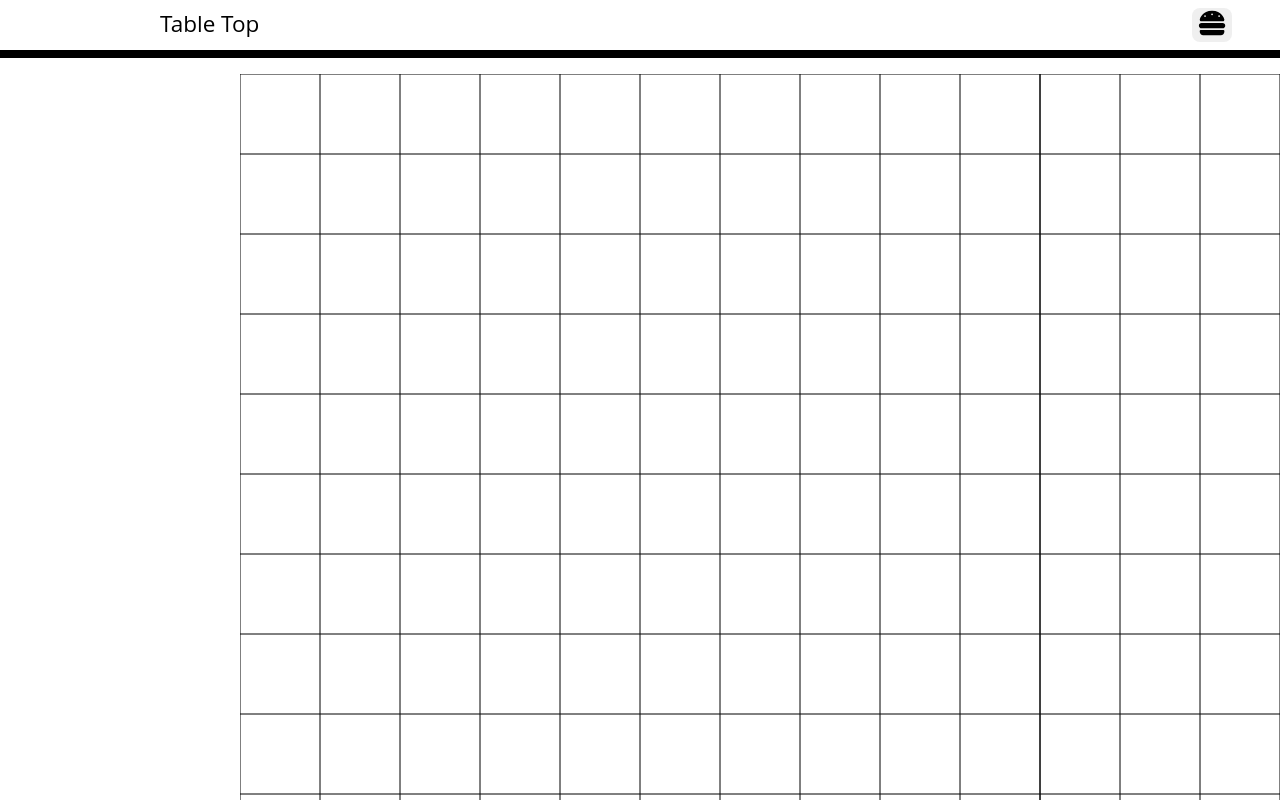
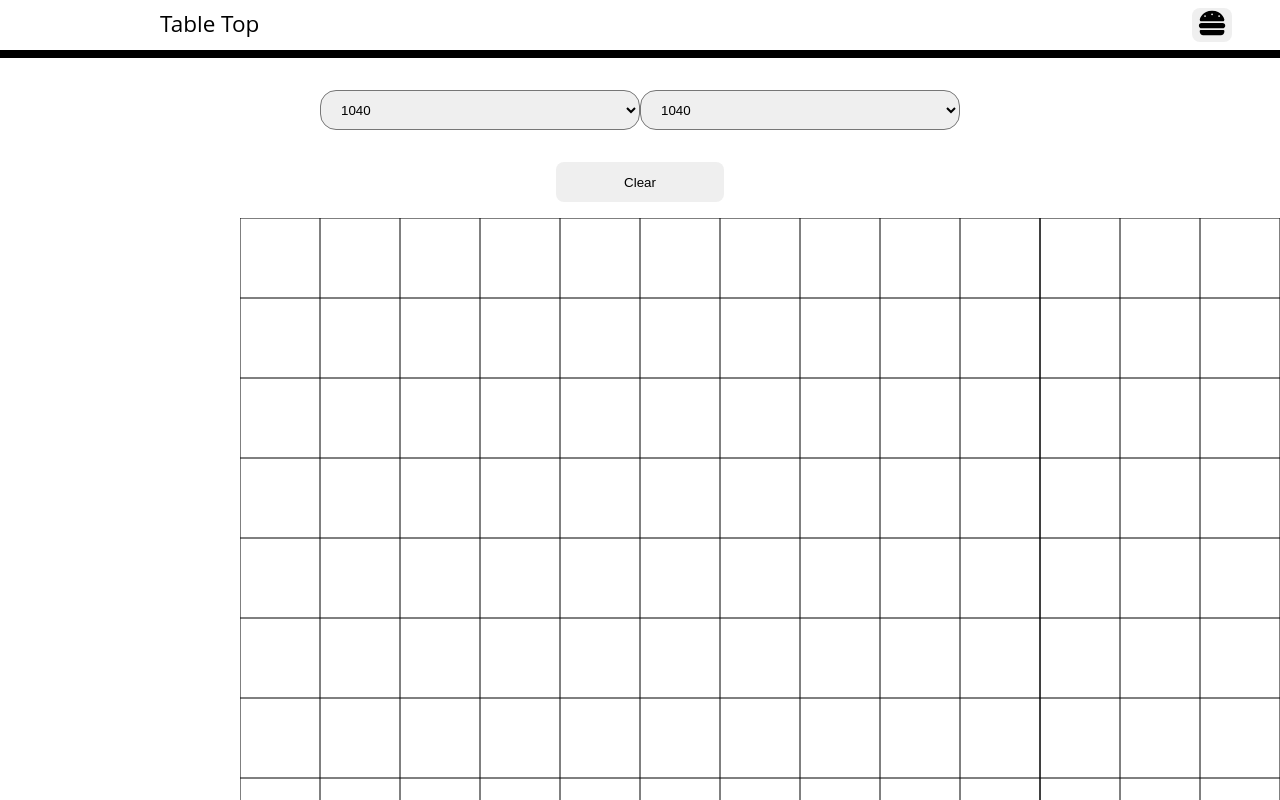
Before and after one commit to tlonergan/table-top, a React (Create React App) app: page / in a window 1280 px wide. Shown: the top 800 px of the page. Built offline with nearby package versions, Linux system fonts and the light colour scheme.

Commit message:
Some controls around the canvas

```diff
--- a/src/components/canvasContainer.jsx
+++ b/src/components/canvasContainer.jsx
@@ -11,7 +11,7 @@ const CanvasContainer = () => {
         const ctx = mapCanvas.current.getContext("2d");
 
         if(!isInitialized)
-        drawGrid(ctx);
+            drawGrid(ctx);
     });
 
     const drawGrid = (ctx) => {
@@ -56,8 +56,41 @@ const CanvasContainer = () => {
         setIsInitialized(true);
     };
 
+    const onClearClick = () => {
+        const ctx = mapCanvas.current.getContext("2d");
+
+        const canvasWidth = mapCanvas.current.width;
+        const canvasHeight = mapCanvas.current.height;
+
+        ctx.clearRect(0, 0, canvasHeight, canvasWidth);
+
+        setIsInitialized(false);
+    };
+
+    const onHeightChange = (e) => {
+        mapCanvas.current.height = e.target.value;
+        setIsInitialized(false);
+    };
+
+    const onWidthChange = (e) => {
+        mapCanvas.current.width = e.target.value;
+        setIsInitialized(false);};
+
     return (
         <div style={{padding: "0 240px"}}>
+            <div className="canvasControls">
+                <select onChange={onWidthChange}>
+                    <option value={400}>400</option>
+                    <option value={800}>800</option>
+                    <option value={1040} selected={true}>1040</option>
+                </select>
+                <select onChange={onHeightChange}>
+                    <option value={400}>400</option>
+                    <option value={800}>800</option>
+                    <option value={1040} selected={true}>1040</option>
+                </select>
+                <button onClick={onClearClick}>Clear</button>
+            </div>
             <canvas ref={mapCanvas} width="1040" height="1040"></canvas>
         </div>
     );
```
